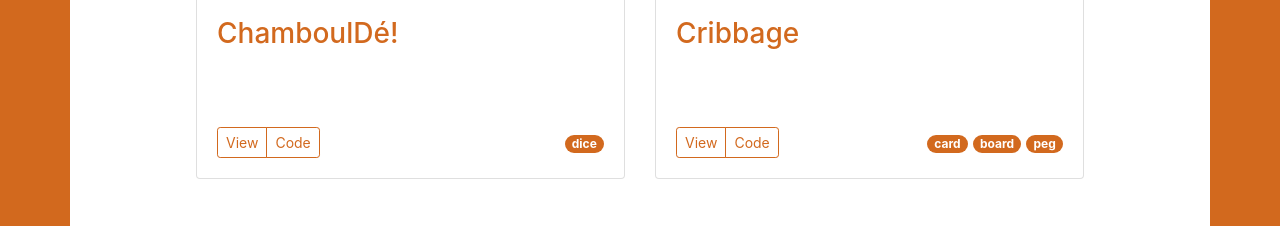
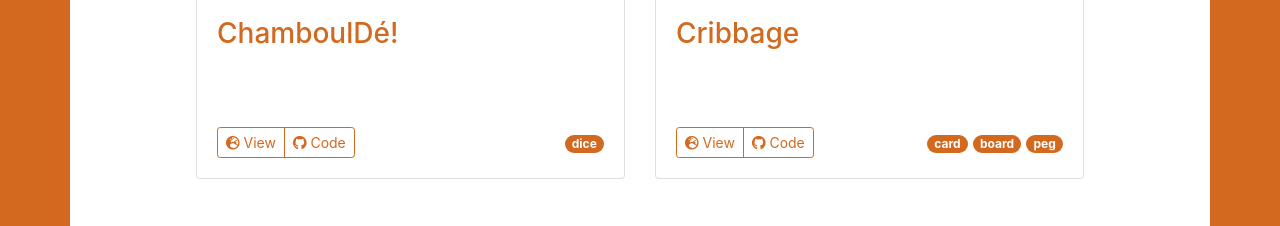
Before and after one commit to AlexHedley/games, a plain HTML site: page index.html in a window 1280 px wide. Shown: the part 543-769 px from the top of the page. Drawn offline with Linux system fonts and the light colour scheme.

Commit message:
Added GitHub icon to button

```diff
--- a/index.html
+++ b/index.html
@@ -53,8 +53,8 @@
                                 </div>
                                 <div class="d-flex justify-content-between card-view-button align-items-center">
                                     <div class="btn-group">
-                                        <button ng-click="OpenGame(game)" type="button" class="btn btn-sm btn-outline-secondary card-button">View</button>
-                                        <button ng-click="OpenCode(game)" type="button" class="btn btn-sm btn-outline-secondary card-button">Code</button>
+                                        <button ng-click="OpenGame(game)" type="button" class="btn btn-sm btn-outline-secondary card-button"><i class="fas fa-globe-europe"></i>&nbsp;View</button>
+                                        <button ng-click="OpenCode(game)" type="button" class="btn btn-sm btn-outline-secondary card-button"><i class="fab fa-github"></i>&nbsp;Code</button>
                                     </div>
                                     <div class="card-topics-container">
                                         <div ng-repeat="topic in game.topics">
```
